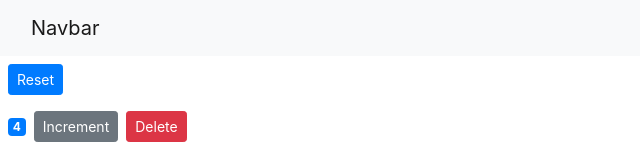
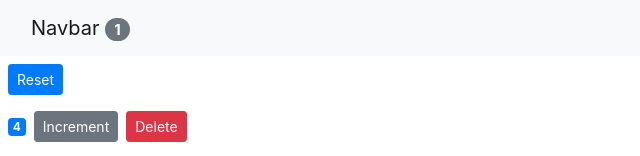
Before and after one commit to YulinSuen/mosh-react-counter-app-vidly, a React (Create React App) app: page / in a window 1280 px wide. Shown: the top 156 px of the page, without its empty margins (0-640 px from the left). Built offline with nearby package versions, Linux system fonts and the light colour scheme.

Commit message:
13 - Stateless Functional Components

```diff
--- a/src/App.js
+++ b/src/App.js
@@ -4,16 +4,54 @@ import Counters from "./components/counters";
 import React, { Component } from "react";
 
 class App extends Component {
+  // state is local, props are read only
+  state = {
+    counters: [
+      { id: 1, value: 4 },
+      { id: 2, value: 0 },
+      { id: 3, value: 0 },
+      { id: 4, value: 0 },
+    ],
+  };
+
   render() {
     return (
       <React.Fragment>
-        <Navbar />
+        <Navbar
+          totalCounters={this.state.counters.filter((c) => c.value > 0).length}
+        />
         <main className="Container">
-          <Counters />
+          <Counters
+            counters={this.state.counters}
+            onReset={this.handleReset}
+            onIncrement={this.handleIncrement}
+            onDelete={this.handleDelete}
+          />
         </main>
       </React.Fragment>
     );
   }
+
+  handleIncrement = (counter) => {
+    const counters = [...this.state.counters];
+    const index = counters.indexOf(counter);
+    counters[index] = { ...counter };
+    counters[index].value++;
+    this.setState({ counters: counters });
+  };
+
+  handleReset = () => {
+    const counters = this.state.counters.map((c) => {
+      c.value = 0;
+      return c;
+    });
+    this.setState({ counters: counters });
+  };
+
+  handleDelete = (counterId) => {
+    const counters = this.state.counters.filter((c) => c.id !== counterId);
+    this.setState({ counters: counters });
+  };
 }
 
 export default App;
--- a/src/components/counters.jsx
+++ b/src/components/counters.jsx
@@ -2,52 +2,21 @@ import React, { Component } from "react";
 import Counter from "./counter";
 
 class Counters extends Component {
-  // state is local, props are read only
-  state = {
-    counters: [
-      { id: 1, value: 4 },
-      { id: 2, value: 0 },
-      { id: 3, value: 0 },
-      { id: 4, value: 0 },
-    ],
-  };
-
-  handleIncrement = (counter) => {
-    const counters = [...this.state.counters];
-    const index = counters.indexOf(counter);
-    counters[index] = { ...counter };
-    counters[index].value++;
-    this.setState({ counters: counters });
-  };
-
-  handleReset = () => {
-    const counters = this.state.counters.map((c) => {
-      c.value = 0;
-      return c;
-    });
-    this.setState({ counters: counters });
-  };
-
-  handleDelete = (counterId) => {
-    const counters = this.state.counters.filter((c) => c.id !== counterId);
-    this.setState({ counters: counters });
-  };
-
   render() {
     return (
       <div>
         <button
-          onClick={this.handleReset}
+          onClick={this.props.onReset}
           className="btn btn-primary btn-sm m-2"
         >
           Reset
         </button>
-        {this.state.counters.map((counter) => (
+        {this.props.counters.map((counter) => (
           // Counter的属性
           <Counter
             key={counter.id}
-            onDelete={this.handleDelete}
-            onIncrement={this.handleIncrement}
+            onDelete={this.props.onDelete}
+            onIncrement={this.props.onIncrement}
             counter={counter}
           />
         ))}
--- a/src/components/navbar.jsx
+++ b/src/components/navbar.jsx
@@ -5,7 +5,10 @@ class Navbar extends Component {
       <nav className="navbar navbar-light bg-light">
         <div className="container-fluid">
           <a className="navbar-brand" href="#">
-            Navbar
+            Navbar{" "}
+            <span className="badge badge-pill badge-secondary">
+              {this.props.totalCounters}
+            </span>
           </a>
         </div>
       </nav>
```
